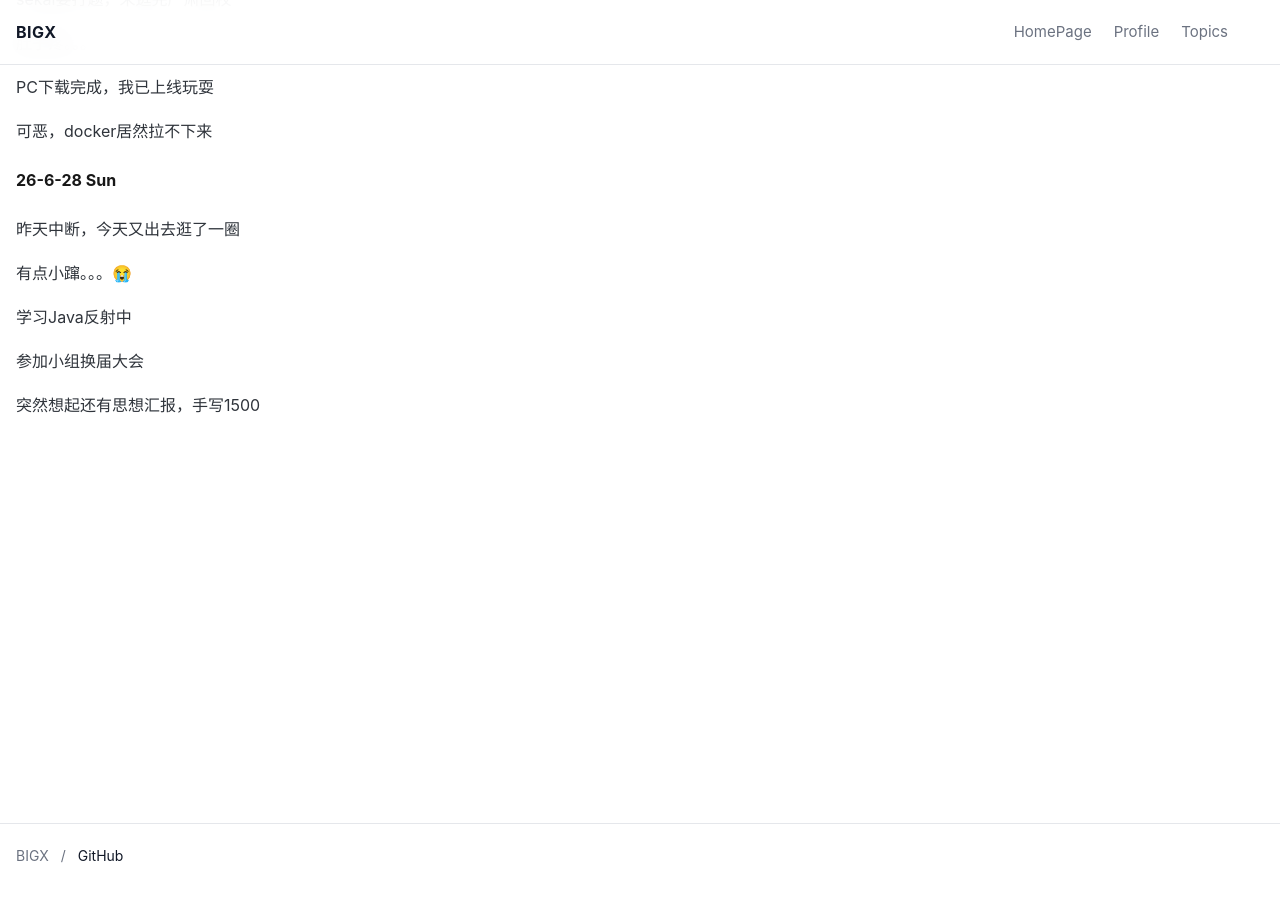
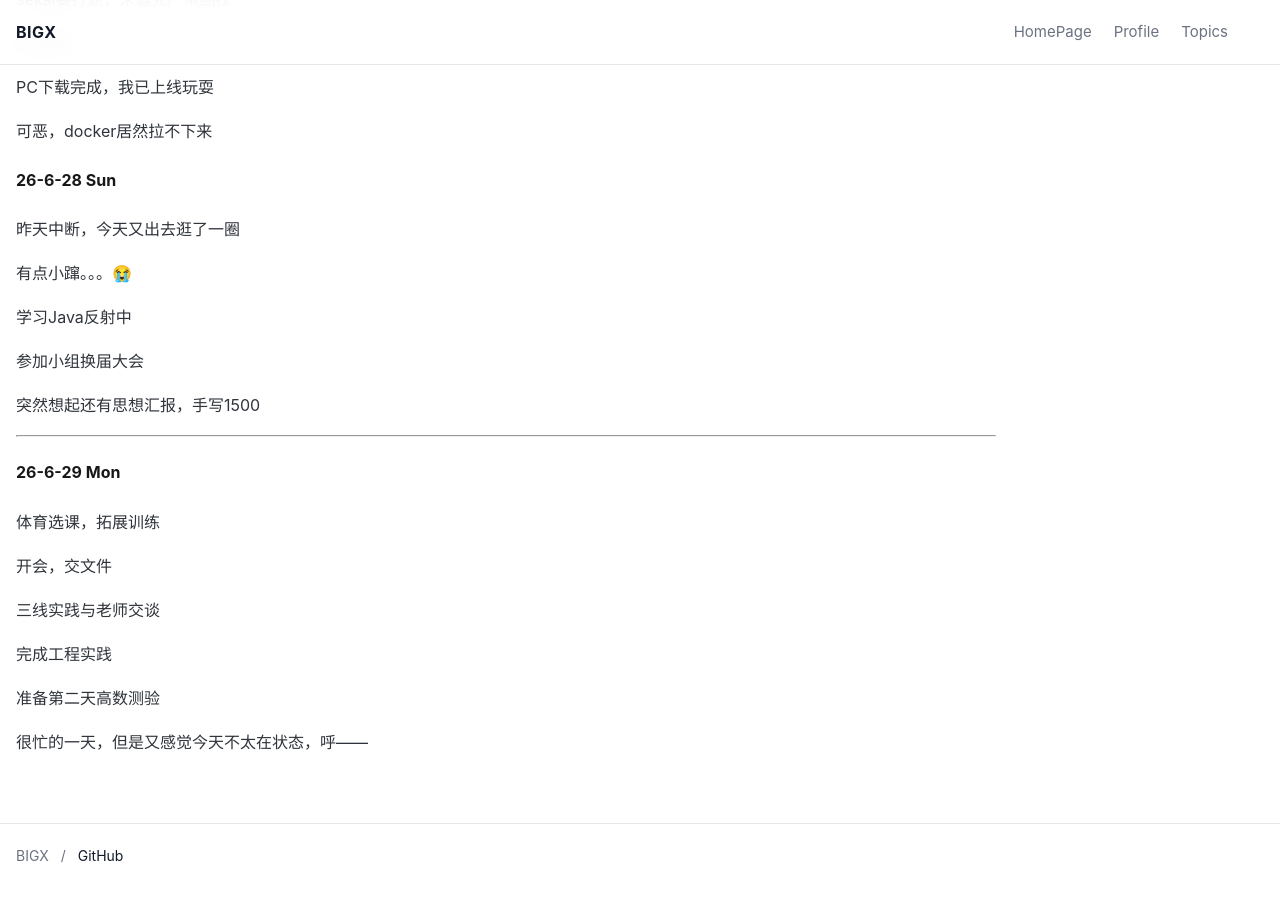
Before and after one commit to BIGX-bigx/BIGX-bigx.github.io, a Jekyll site: the page built from diary.md, in a window 1280 px wide and 900 px high, scrolled down 3197 px. Built offline with Jekyll 4.4.1, drawn with Linux system fonts in a browser that asks for light colours.

Commit message:
Update blog

```diff
--- a/diary.md
+++ b/diary.md
@@ -153,3 +153,19 @@ PC下载完成，我已上线玩耍
 参加小组换届大会
 
 突然想起还有思想汇报，手写1500
+
+---
+
+#### **26-6-29 Mon**
+
+体育选课，拓展训练
+
+开会，交文件
+
+三线实践与老师交谈
+
+完成工程实践
+
+准备第二天高数测验
+
+很忙的一天，但是又感觉今天不太在状态，呼——
```
